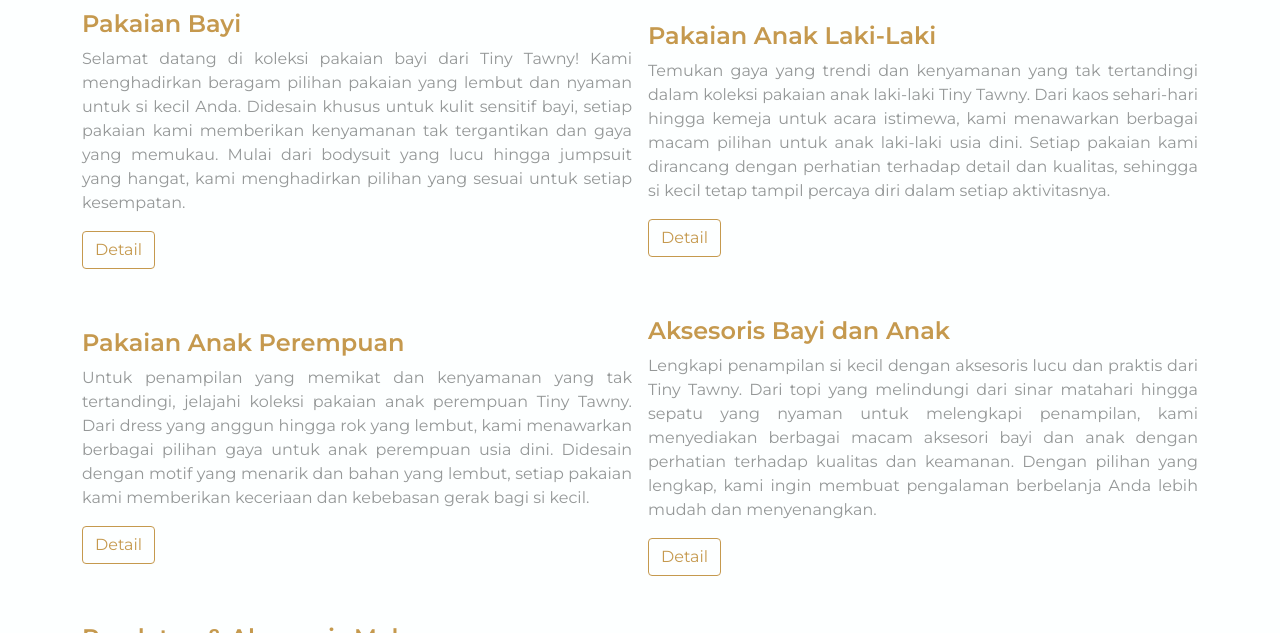
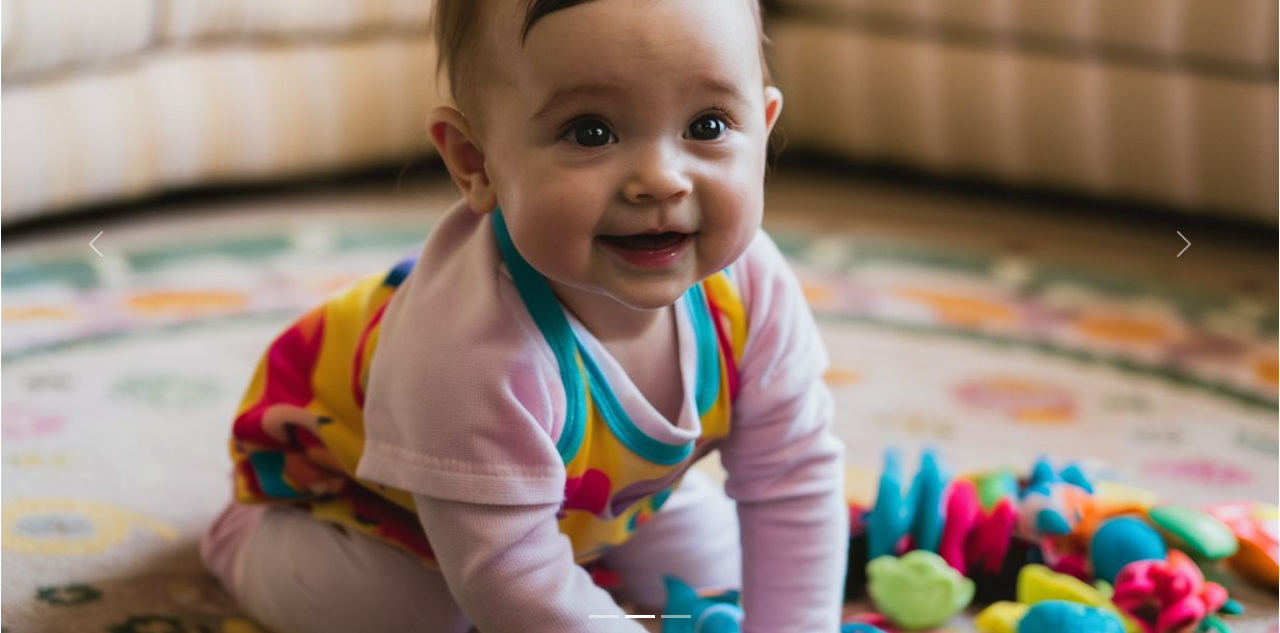
Before and after one commit to f3-bagus/GLminiproject-grup1, a plain HTML site: page index.html in a window 1280 px wide. Shown: the part 156-789 px from the top of the page. Drawn offline with nearby package versions, Linux system fonts and the light colour scheme.

Commit message:
hero section

```diff
--- a/index.html
+++ b/index.html
@@ -47,6 +47,41 @@
         </nav>
     </header>
     <main>
+        <Section id="home">
+            <Section id="home">
+                <div id="carouselExampleCaptions" class="carousel bg-secondary" data-bs-ride="carousel">
+                    <div class="carousel-indicators">
+                        <button type="button" data-bs-target="#carouselExampleCaptions" data-bs-slide-to="0" class="active"
+                            aria-current="true" aria-label="Slide 1"></button>
+                        <button type="button" data-bs-target="#carouselExampleCaptions" data-bs-slide-to="1"
+                            aria-label="Slide 2"></button>
+                        <button type="button" data-bs-target="#carouselExampleCaptions" data-bs-slide-to="2"
+                            aria-label="Slide 3"></button>
+                    </div>
+                    <div class="carousel-inner">
+                        <div class="carousel-item active">
+                            <img src="img/hero1.jpg" class="d-block w-100" alt="">
+                        </div>
+                        <div class="carousel-item">
+                            <img src="img/hero2.jpg" class="d-block w-100" alt="">
+                        </div>
+                        <div class="carousel-item">
+                            <img src="img/hero3.jpg" class="d-block w-100" alt="">
+                        </div>
+                    </div>
+                    <button class="carousel-control-prev" type="button" data-bs-target="#carouselExampleCaptions"
+                        data-bs-slide="prev">
+                        <span class="carousel-control-prev-icon" aria-hidden="true"></span>
+                        <span class="visually-hidden">Previous</span>
+                    </button>
+                    <button class="carousel-control-next" type="button" data-bs-target="#carouselExampleCaptions"
+                        data-bs-slide="next">
+                        <span class="carousel-control-next-icon" aria-hidden="true"></span>
+                        <span class="visually-hidden">Next</span>
+                    </button>
+                </div>
+            </Section>
+        </Section>
         <Section id="product" class="product pt-5">
             <div class="container pt-5">
                 <h2>Our Product</h2>
--- a/style.css
+++ b/style.css
@@ -97,6 +97,19 @@
 .navbar li:hover a::after {
   background: #c5994e;
   width: 100%;
+}
+
+/* home */
+.home {
+  width: 100%;
+  height: 100vh;
+  background-size: cover;
+}
+
+.carousel-item img {
+  width: 100%;
+  height: 100%;
+  object-fit: cover;
 }
 
 /* Product */
```
Also changed, not shown: img/hero1.jpg (added), img/hero2.jpg (added), img/hero3.jpg (added).
